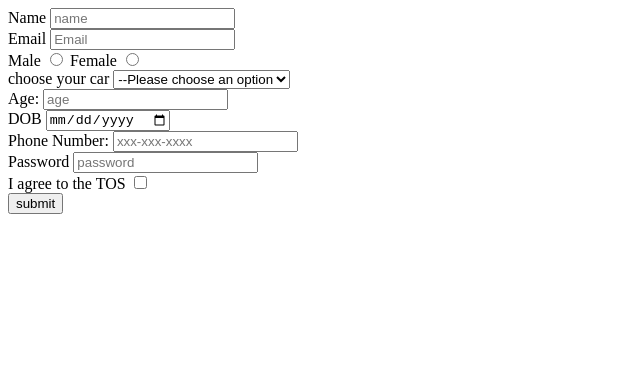
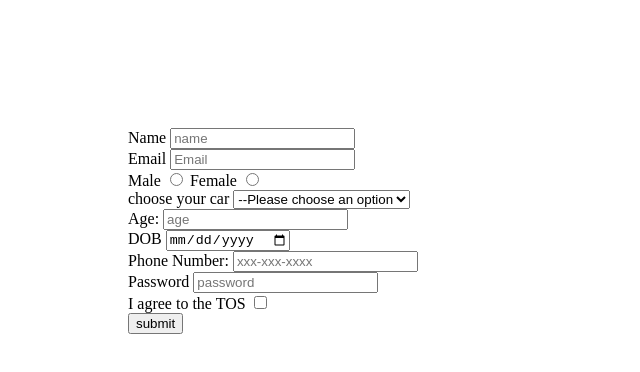
Before and after one commit to acciojob/signup-form-car-suchijha, a website: page main.html in a window 1280 px wide. Shown: the whole page, without its empty margins (0-640 px from the left). Drawn offline with Linux system fonts and the light colour scheme.

Commit message:
created a submission

```diff
--- a/styles.css
+++ b/styles.css
@@ -1,2 +1,4 @@
-
+body{
+	margin:10%;
+}
 /* Your CSS Code here. */
```
